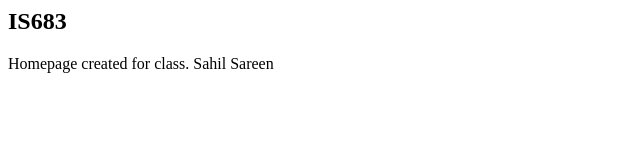
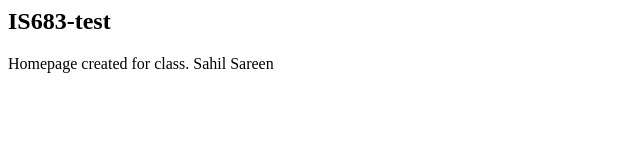
Before and after one commit to sahil-sareen/AFS-Home, a plain HTML site: page index.html in a window 1280 px wide. Shown: the full height of the page, 0-640 px from the left. Drawn offline with Linux system fonts and the light colour scheme.

Commit message:
Update index.html

```diff
--- a/index.html
+++ b/index.html
@@ -4,7 +4,7 @@
 		<title>Empty homepage</title>
 	</head>
 	<body>
-		<h2>IS683</h2>
+		<h2>IS683-test</h2>
 		Homepage created for class.
 		<!--<h2>Your homepage?</h2>
 		If your NJIT UCID is "sns26",
```
